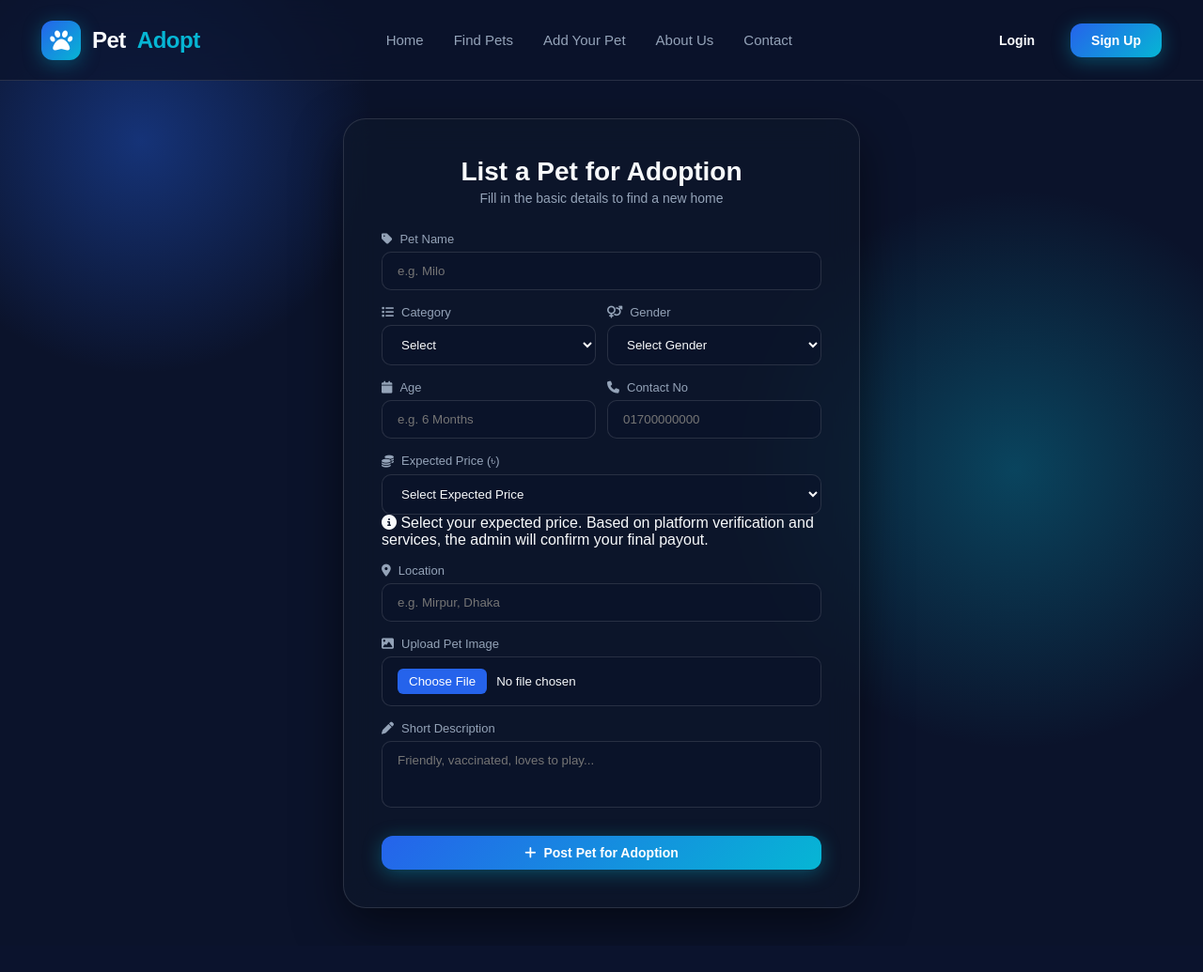
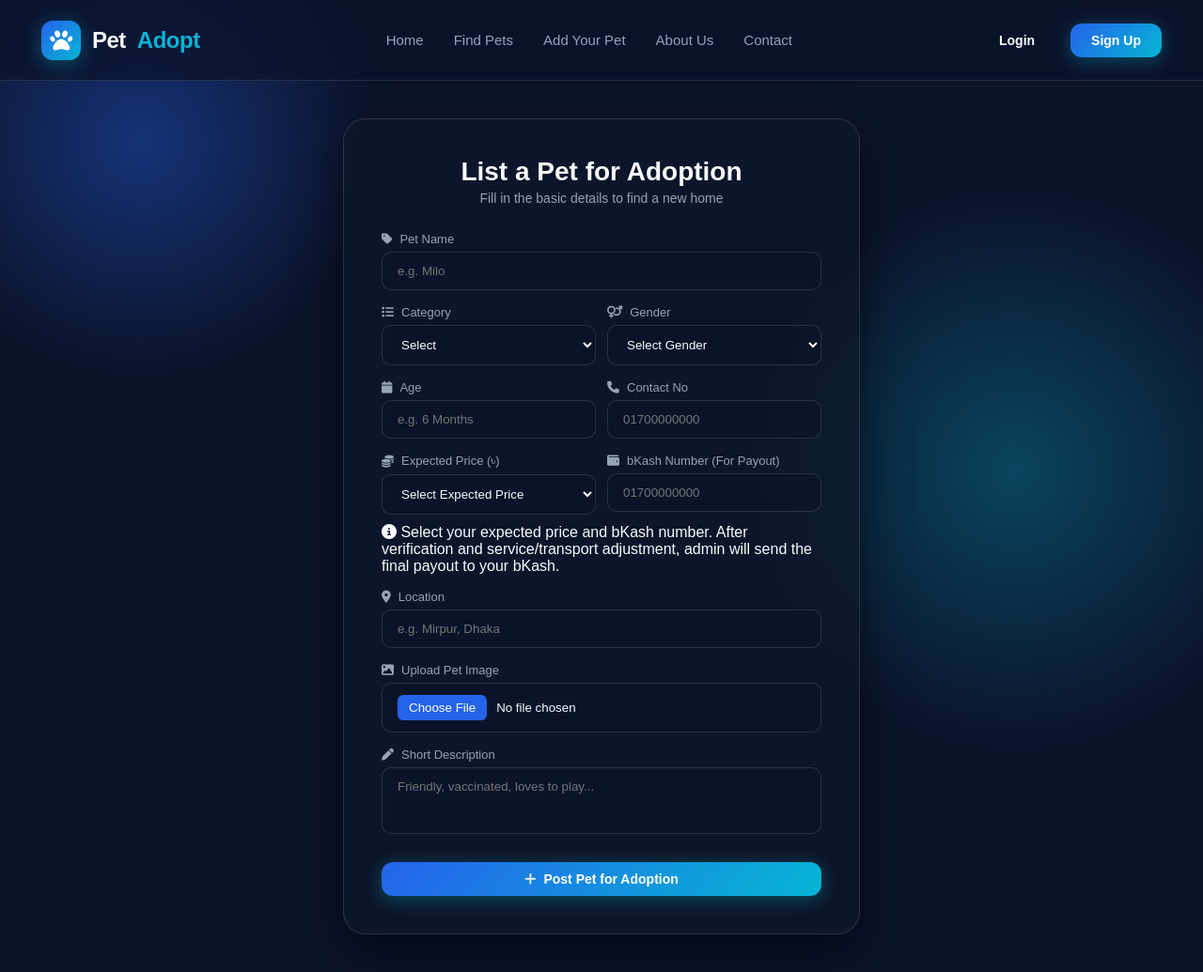
Before and after one commit to Pritam-roy10/pet-adoption-management-system, a Laravel app: page /add-pet in a window 1280 px wide; the page is wider, and only the part inside the window is pictured. Shown: that part at 94% size. Before the commit the page ends 989 px from the top of that part, so only its background shows below. Run offline with Laravel 12, Linux system fonts and the light colour scheme; parts of the project's set-up code (start-up, migrations or seed data) failed here and were passed over.

Commit message:
Add files via upload
add pet.blade.php updated

```diff
--- a/resources/views/add-pet.blade.php
+++ b/resources/views/add-pet.blade.php
@@ -103,6 +103,8 @@
 
                 </div>
 
+                <div style="display: grid; grid-template-columns: 1fr 1fr; gap: 12px;">
+
                     <div class="form-group">
                         <label><i class="fa-solid fa-coins"></i> Expected Price (৳)</label>
 
@@ -123,11 +125,21 @@
                         </select>
 
                         <small class="validation-error" id="priceError"></small>
+                    </div>
 
+                    <div class="form-group">
+                        <label><i class="fa-solid fa-wallet"></i> bKash Number (For Payout)</label>
+                        <input type="tel" name="payout_number" id="payout_number"
+                               placeholder="01700000000" required>
+                        <small class="validation-error" id="payoutNumberError"></small>
+                    </div>
+
+                </div>
+
+                <div class="form-group" style="margin-top: -6px;">
                     <span class="price-notice">
                         <i class="fa-solid fa-circle-info"></i>
-                        Select your expected price. Based on platform verification
-                        and services, the admin will confirm your final payout.
+                        Select your expected price and bKash number. After verification and service/transport adjustment, admin will send the final payout to your bKash.
                     </span>
                 </div>
 
@@ -166,7 +178,6 @@
 
         function showError(input, errorId, message) {
             const error = document.getElementById(errorId);
-
             error.textContent = message;
 
             if (message) {
@@ -201,22 +212,14 @@
             const input = document.getElementById('category');
             const valid = ['dog', 'cat', 'bird', 'other'].includes(input.value);
 
-            return showError(
-                input,
-                'categoryError',
-                valid ? '' : 'Please select a valid category.'
-            );
+            return showError(input, 'categoryError', valid ? '' : 'Please select a valid category.');
         }
 
         function validateGender() {
             const input = document.getElementById('gender');
             const valid = ['male', 'female'].includes(input.value);
 
-            return showError(
-                input,
-                'genderError',
-                valid ? '' : 'Please select a gender.'
-            );
+            return showError(input, 'genderError', valid ? '' : 'Please select a gender.');
         }
 
         function validateAge() {
@@ -228,15 +231,10 @@
             }
 
             if (!/^\d+\s*(day|days|week|weeks|month|months|year|years)$/i.test(value)) {
-                return showError(
-                    input,
-                    'ageError',
-                    'Invalid age. Example: 6 Months or 2 Years.'
-                );
+                return showError(input, 'ageError', 'Invalid age. Example: 6 Months or 2 Years.');
             }
 
             const number = parseInt(value, 10);
-
             if (number <= 0 || number > 100) {
                 return showError(input, 'ageError', 'Please enter a valid age.');
             }
@@ -253,11 +251,7 @@
             }
 
             if (!/^01[3-9]\d{8}$/.test(value)) {
-                return showError(
-                    input,
-                    'phoneError',
-                    'Invalid phone number. Enter an 11-digit BD mobile number.'
-                );
+                return showError(input, 'phoneError', 'Invalid phone number. Enter an 11-digit BD mobile number.');
             }
 
             return showError(input, 'phoneError', '');
@@ -268,11 +262,22 @@
             const validPrices = ['2000', '2500', '3000', '3500', '4000',
                                  '4500', '5000', '5500', '6000', '6500', '7000'];
 
-            return showError(
-                input,
-                'priceError',
-                validPrices.includes(input.value) ? '' : 'Please select an expected price.'
-            );
+            return showError(input, 'priceError', validPrices.includes(input.value) ? '' : 'Please select an expected price.');
+        }
+
+        function validatePayoutNumber() {
+            const input = document.getElementById('payout_number');
+            const value = input.value.trim();
+
+            if (!value) {
+                return showError(input, 'payoutNumberError', 'bKash number is required for payout.');
+            }
+
+            if (!/^01[3-9]\d{8}$/.test(value)) {
+                return showError(input, 'payoutNumberError', 'Enter a valid 11-digit BD bKash number.');
+            }
+
+            return showError(input, 'payoutNumberError', '');
         }
 
         function validateLocation() {
@@ -303,7 +308,6 @@
             }
 
             const maxSize = 5 * 1024 * 1024;
-
             if (file.size > maxSize) {
                 return showError(input, 'imageError', 'Image size must be 5 MB or less.');
             }
@@ -316,11 +320,7 @@
             const value = input.value.trim();
 
             if (value.length > 500) {
-                return showError(
-                    input,
-                    'descriptionError',
-                    'Description must be within 500 characters.'
-                );
+                return showError(input, 'descriptionError', 'Description must be within 500 characters.');
             }
 
             return showError(input, 'descriptionError', '');
@@ -332,6 +332,7 @@
         document.getElementById('age').addEventListener('input', validateAge);
         document.getElementById('phone').addEventListener('input', validatePhone);
         document.getElementById('asking_price').addEventListener('change', validatePrice);
+        document.getElementById('payout_number').addEventListener('input', validatePayoutNumber);
         document.getElementById('location').addEventListener('input', validateLocation);
         document.getElementById('pet_image').addEventListener('change', validateImage);
         document.getElementById('description').addEventListener('input', validateDescription);
@@ -344,6 +345,7 @@
                 validateAge(),
                 validatePhone(),
                 validatePrice(),
+                validatePayoutNumber(),
                 validateLocation(),
                 validateImage(),
                 validateDescription()
@@ -351,9 +353,7 @@
 
             if (results.includes(false)) {
                 event.preventDefault();
-
                 const firstInvalid = form.querySelector('.input-invalid');
-
                 if (firstInvalid) {
                     firstInvalid.focus();
                 }
@@ -361,5 +361,19 @@
         });
     </script>
 
+    @if(session('success'))
+        <script src="https://cdn.jsdelivr.net/npm/sweetalert2@11"></script>
+        <script>
+            document.addEventListener('DOMContentLoaded', function () {
+                Swal.fire({
+                    icon: 'success',
+                    title: 'Submitted!',
+                    text: @json(session('success')),
+                    confirmButtonText: 'OK'
+                });
+            });
+        </script>
+    @endif
+
 </body>
 </html>
```
Lines whose indentation alone changed are shown as unchanged.
